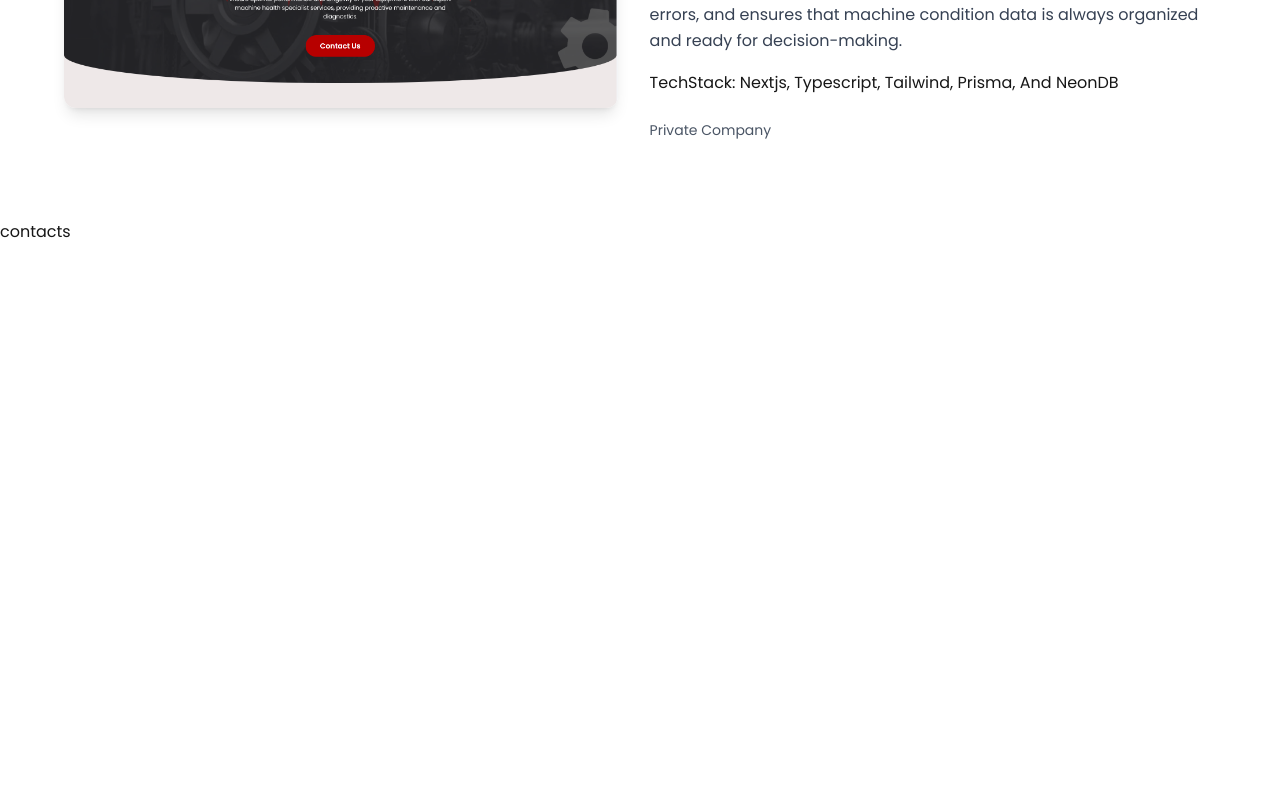
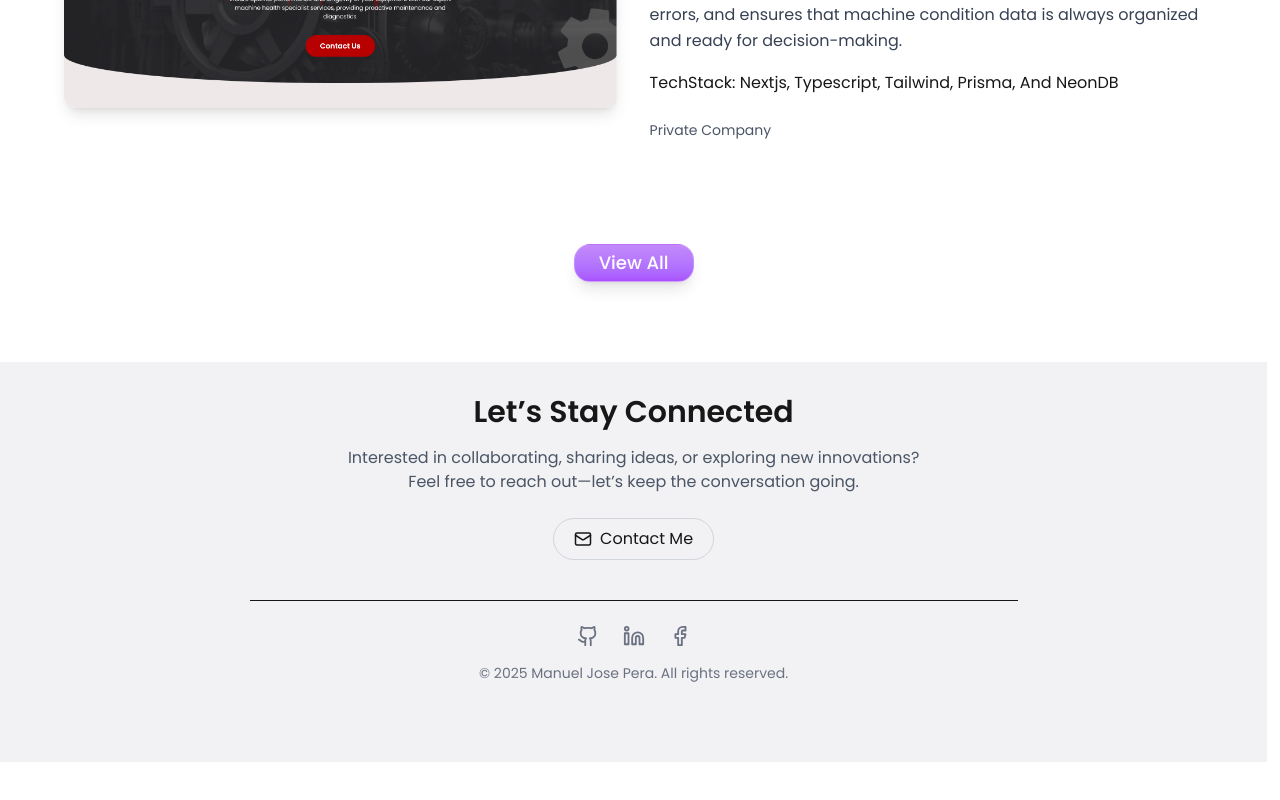
Before and after one commit to xebec1234/MNLBytes, a Next.js app: page / in a window 1280 px wide. Shown: the part 2763-3563 px from the top of the page. After the commit the page ends 3525 px from the top, so only its background shows below. Built offline with nearby package versions, Linux system fonts and the light colour scheme.

Commit message:
Added Contacts and ready for partial deployment

```diff
--- a/src/app/pages/Hero.tsx
+++ b/src/app/pages/Hero.tsx
@@ -5,6 +5,7 @@ import Image from "next/image";
 import About from "./sections/About";
 import AboutProjects from "./sections/AboutProjects";
 import { motion, useScroll, useTransform } from "framer-motion";
+import Contacts from "./sections/Contacts";
 
 function Hero() {
   // Track scroll progress
@@ -176,8 +177,8 @@ function Hero() {
       </section>
 
       {/* Contact */}
-      <section id="contact" className="h-screen bg-white">
-        <h1>contacts</h1>
+      <section id="contact" className="h-[50vh] bg-[#f2f1f3]">
+       <Contacts />
       </section>
     </div>
   );
--- a/src/app/pages/sections/AboutProjects.tsx
+++ b/src/app/pages/sections/AboutProjects.tsx
@@ -154,6 +154,24 @@ const AboutProjects = () => {
           </div>
         </div>
       </motion.div>
+      <motion.div
+        className="w-full flex justify-center"
+        initial="hidden"
+        whileInView="visible"
+        viewport={{ once: true, amount: 0.2 }}
+        variants={fadeInUp}
+      >
+        <button
+          className="mt-2 px-6 py-1 rounded-2xl text-white text-lg font-medium
+      bg-gradient-to-b from-[#A855F7]/70 to-[#8300FF]/70
+      backdrop-blur-md border border-white/20
+      shadow-lg shadow-[#0000001a]
+      hover:from-[#A855F7]/80 hover:to-[#8300FF]/80
+      transition-all duration-300"
+        >
+          View All
+        </button>
+      </motion.div>
     </div>
   );
 };
--- a/src/app/pages/sections/Contacts.tsx
+++ b/src/app/pages/sections/Contacts.tsx
@@ -1,9 +1,60 @@
-import React from 'react'
+import React from "react";
+import { Github, Linkedin, Mail, Facebook } from "lucide-react";
 
 const Contacts = () => {
   return (
-    <div>Contacts</div>
-  )
-}
+    <div className="w-full pt-8 flex flex-col items-center text-center">
+      <h2 className="text-3xl font-bold mb-4">Let’s Stay Connected</h2>
+      <p className="text-gray-600 max-w-xl mb-6">
+        Interested in collaborating, sharing ideas, or exploring new
+        innovations? Feel free to reach out—let’s keep the conversation going.
+      </p>
+      <a
+        href="mailto:manueljosepera487@gmail.com"
+        className="inline-flex items-center gap-2 px-5 py-2 rounded-full border border-gray-300
+                   hover:bg-gray-100 transition"
+      >
+        <Mail size={18} />
+        Contact Me
+      </a>
 
-export default Contacts
+      {/* Divider */}
+      <div className="w-full max-w-3xl border-t mt-10 pt-6 flex flex-col items-center gap-4">
+        {/* Social icons */}
+        <div className="flex gap-6 text-gray-500">
+          <a
+            href="https://github.com/xebec1234"
+            target="_blank"
+            rel="noopener noreferrer"
+            className="hover:text-black transition"
+          >
+            <Github size={22} />
+          </a>
+          <a
+            href="https://www.linkedin.com/in/manuel-jose-pera-896894339"
+            target="_blank"
+            rel="noopener noreferrer"
+            className="hover:text-[#0077b5] transition"
+          >
+            <Linkedin size={22} />
+          </a>
+          <a
+            href="https://web.facebook.com/manuel.locco.7"
+            target="_blank"
+            rel="noopener noreferrer"
+            className="hover:text-[#0077b5] transition"
+          >
+            <Facebook size={22} />
+          </a>
+        </div>
+
+        {/* Footer note */}
+        <p className="text-sm text-gray-500">
+          © {new Date().getFullYear()} Manuel Jose Pera. All rights reserved.
+        </p>
+      </div>
+    </div>
+  );
+};
+
+export default Contacts;
```
